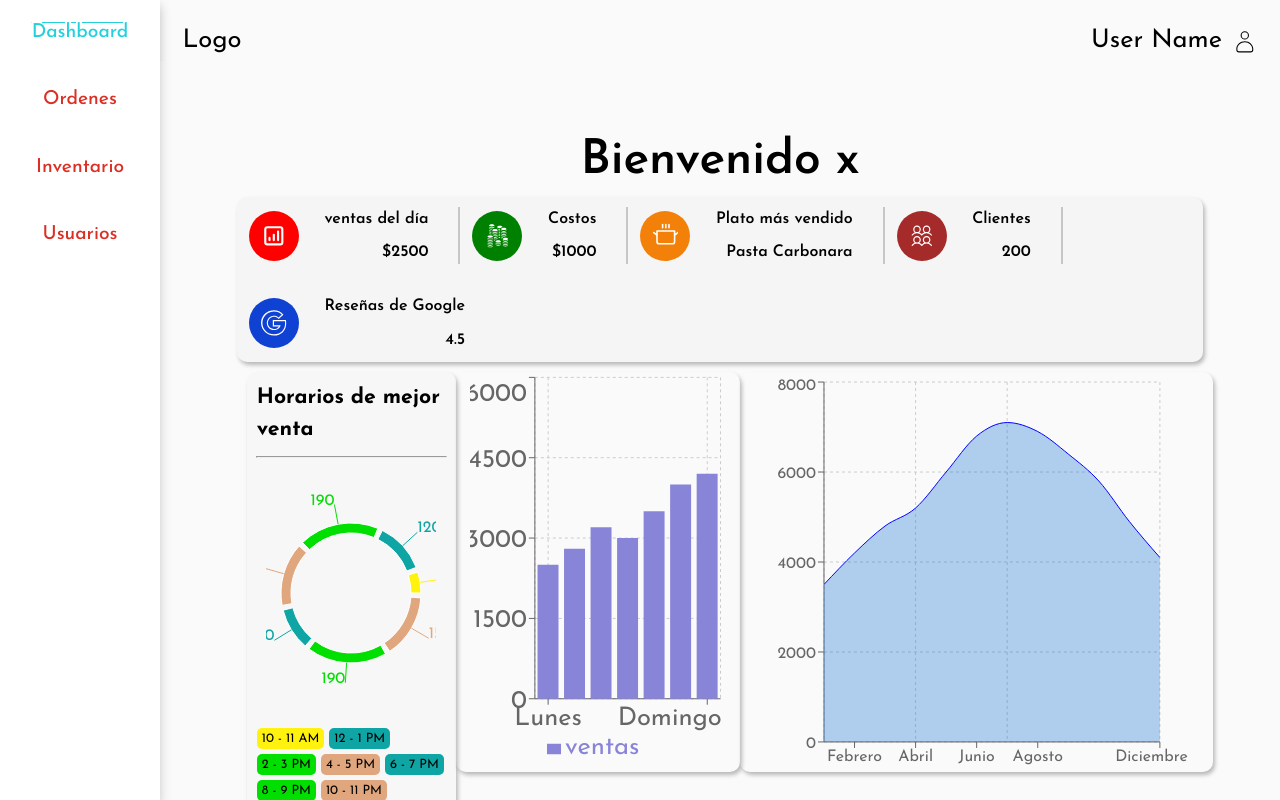
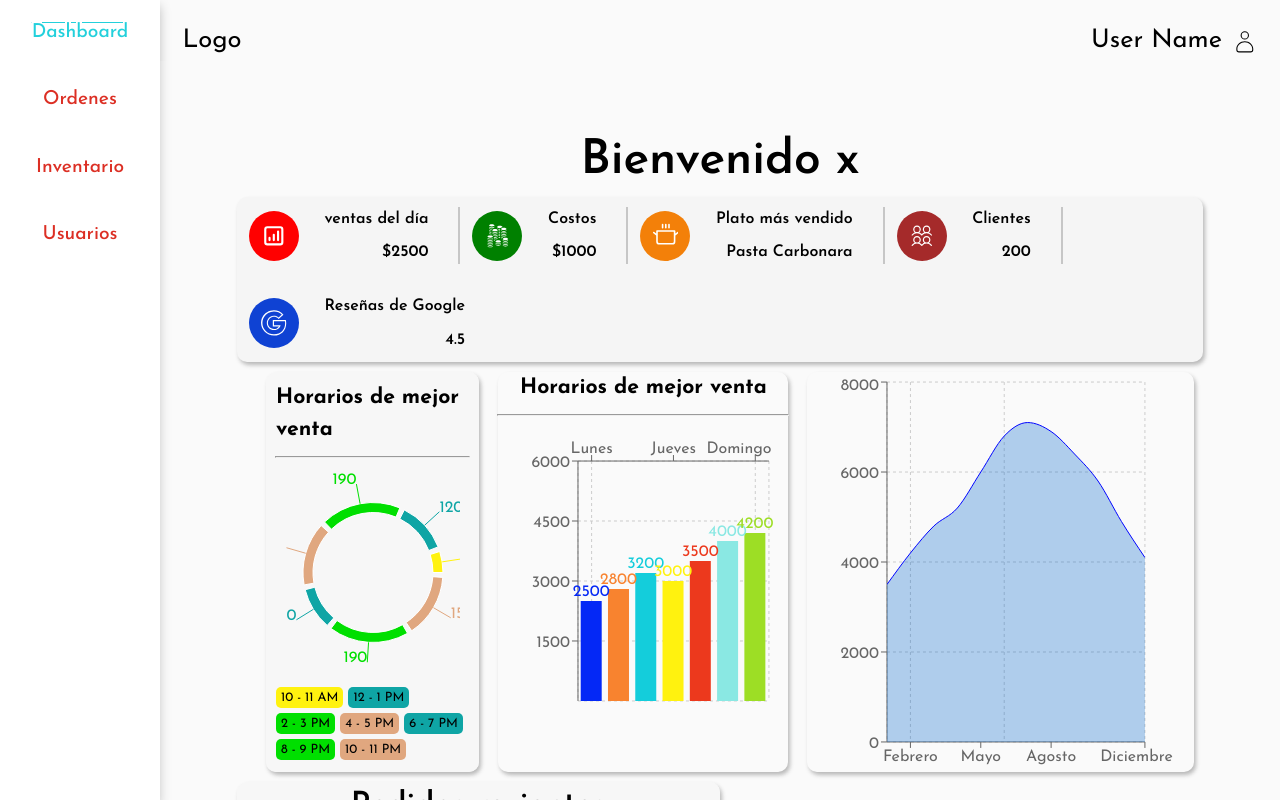
Before and after one commit to luisnarv/restbart, a React (Vite) app in the folder Front/: page /dashboard in a window 1280 px wide. Built offline with nearby package versions, Linux system fonts and the light colour scheme.

Commit message:
salesDayChart

```diff
--- a/Front/src/feactures/dashboard/DashboardDaysChart.jsx
+++ b/Front/src/feactures/dashboard/DashboardDaysChart.jsx
@@ -2,7 +2,7 @@ import {
   Bar,
   BarChart,
   CartesianGrid,
-  Legend,
+  Cell,
   ResponsiveContainer,
   Tooltip,
   XAxis,
@@ -11,21 +11,22 @@ import {
 import styled from "styled-components";
 
 const data = [
-  { day: "Lunes", ventas: 2500 },
-  { day: "Martes", ventas: 2800 },
-  { day: "Miércoles", ventas: 3200 },
-  { day: "Jueves", ventas: 3000 },
-  { day: "Viernes", ventas: 3500 },
-  { day: "Sábado", ventas: 4000 },
-  { day: "Domingo", ventas: 4200 },
+  { day: "Lunes", ventas: 2500, color: "#0428f6" },
+  { day: "Martes", ventas: 2800, color: "#f8832f" },
+  { day: "Miércoles", ventas: 3200, color: "#14cddb" },
+  { day: "Jueves", ventas: 3000, color: "#fff20f" },
+  { day: "Viernes", ventas: 3500, color: "#ec391d" },
+  { day: "Sábado", ventas: 4000, color: "#8ae8e3" },
+  { day: "Domingo", ventas: 4200, color: "#9dde25" },
 ];
 
 const StyleDaysChart = styled.div`
   display: flex;
+  flex-direction: column;
   align-items: center;
-  justify-content: center;
+  gap: 10px;
   width: 30%;
-  height: 400px;
+  height: auto;
   border-radius: 10px;
   box-shadow: 2px 3px 4px #00000044;
 `;
@@ -33,14 +34,28 @@ const StyleDaysChart = styled.div`
 export default function DashboardDaysChart() {
   return (
     <StyleDaysChart>
-      <ResponsiveContainer width="90%" height="100%">
-        <BarChart width={430} height={250} data={data}>
+      <h5>Horarios de mejor venta</h5>
+      <hr width="100%" />
+      <ResponsiveContainer width="90%" height="70%">
+        <BarChart data={data}>
           <CartesianGrid strokeDasharray="3 3" />
-          <XAxis dataKey="day" />
-          <YAxis />
-          <Tooltip />
-          <Legend />
-          <Bar dataKey="ventas" fill="#8884d8" />
+          <XAxis dataKey="day" fontSize={"1rem"} orientation="top" />
+          <YAxis fontSize={"1rem"} />
+          <Tooltip labelStyle={{ fontSize: "1rem" }} />
+          <Bar
+            dataKey="ventas"
+            fill="#8884d8"
+            label={{ position: "top" }}
+            fontSize={"0.1rem"}
+          >
+            {data.map((entry, index) => (
+              <Cell
+                fontSize={"1rem"}
+                key={`cell-${index}`}
+                fill={entry.color}
+              />
+            ))}
+          </Bar>
         </BarChart>
       </ResponsiveContainer>
     </StyleDaysChart>
--- a/Front/src/feactures/dashboard/DashboardMonthChart.jsx
+++ b/Front/src/feactures/dashboard/DashboardMonthChart.jsx
@@ -14,7 +14,7 @@ const StyleMonthChart = styled.div`
   display: flex;
   align-items: center;
   justify-content: center;
-  width: 50%;
+  width: 40%;
   height: 400px;
   border-radius: 10px;
   box-shadow: 2px 3px 4px #00000044;
--- a/Front/src/feactures/dashboard/DayChart.jsx
+++ b/Front/src/feactures/dashboard/DayChart.jsx
@@ -1,10 +1,11 @@
 import { Cell, Pie, PieChart, ResponsiveContainer } from "recharts";
 import styled from "styled-components";
 import { color } from "../../utils/helpers";
+import { COLORS } from "../../utils/constans";
 
 const StyleOrders = styled.div`
   width: 20%;
-  height: 500px;
+  height: auto;
   padding: 10px;
   display: flex;
   flex-direction: column;
@@ -37,8 +38,6 @@ const data = [
   { name: "10 - 11 PM", ventas: 150, color: "" },
 ];
 
-const COLORS = ["#00df00", "#e0a77f", "#0fa5a5", "#fff20f", "#bbbbbb"];
-
 for (let i = 0; i < data.length; i++) {
   const porce = (data[i].ventas / 200) * 100;
 
@@ -51,8 +50,8 @@ export default function DayChart() {
     <StyleOrders>
       <h5>Horarios de mejor venta</h5>
       <hr width="100%" />
-      <ResponsiveContainer width="90%" height="50%">
-        <PieChart width={350} height={200}>
+      <ResponsiveContainer width="90%" height="55%">
+        <PieChart>
           <Pie
             data={data}
             innerRadius={60}
--- /dev/null
+++ b/Front/src/utils/constans.js
@@ -0,0 +1 @@
+export const COLORS = ["#00df00", "#e0a77f", "#0fa5a5", "#fff20f", "#bbbbbb"];
```
